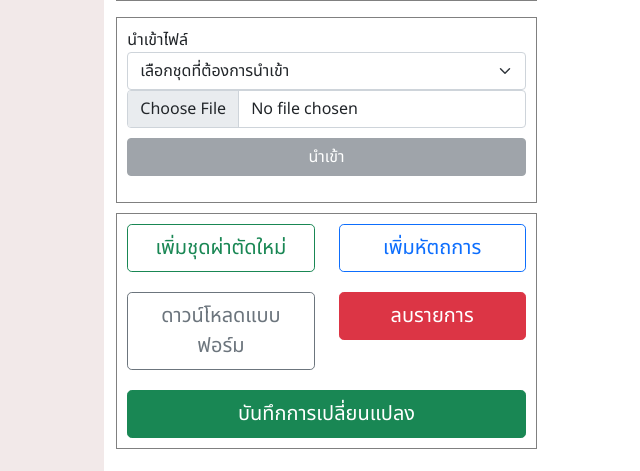
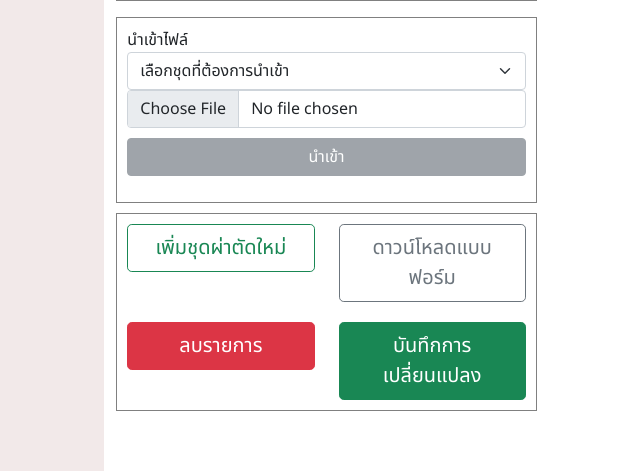
Before and after one commit to kitsanaphon43/Medical, a PHP site: page /setmanager.php in a window 1280 px wide. Shown: the part 465-936 px from the top of the page, without its empty margins (109-749 px from the left). Run offline with PHP 8.4, Linux system fonts and the light colour scheme; a user stored in the database is signed in; data comes from the database, SQL or seed files in the repository; some libraries are stand-ins or nearby versions.

Commit message:
hn cheker

```diff
--- a/src/setmanager.php
+++ b/src/setmanager.php
@@ -237,18 +237,13 @@ if (isset($_GET['id'])) {
               <div class="col-md-6">
                 <a class="btn btn-outline-success btn-lg w-100" data-bs-toggle="modal" data-bs-target="#modalId">เพิ่มชุดผ่าตัดใหม่</a>
               </div>
-
               <div class="col-md-6">
-                <a class="btn  btn-outline-primary  btn-lg w-100" href="items.php">เพิ่มหัตถการ</a>
-              </div>
-
-              <div class="col-md-6">
-                <a class="btn btn-outline-secondary btn-lg w-100" href="excel/sheets/OR-items.xlsx" style="margin-top: 20px;" download>ดาวน์โหลดแบบฟอร์ม</a>
+                  <a class="btn btn-outline-secondary btn-lg w-100" href="excel/sheets/OR-items.xlsx"  download>ดาวน์โหลดแบบฟอร์ม</a>
               </div>
               <div class="col-md-6">
                 <a class="btn btn-danger btn-lg w-100" style="margin-top: 20px;" onclick="delRow()"> ลบรายการ</a>
               </div>
-              <div class="col-md-12">
+              <div class="col-md-6">
                 <a class="btn btn-success btn-lg w-100" style="margin-top: 20px;" onclick="editItemSet()">บันทึกการเปลี่ยนแปลง</a>
               </div>
             </div>
@@ -284,7 +279,6 @@ if (isset($_GET['id'])) {
                   <th scope="col" style="width:10%;">ราคา/ชิ้น</th>
                   <th scope="col" style="width:10%;">ราคา</th>
                   <th scope="col" style="width:15%;">สิทธิ์</th>
-
                 </tr>
 
               </thead>
@@ -293,7 +287,6 @@ if (isset($_GET['id'])) {
               <tfoot>
                 <tr>
                   <th colspan="3"> </th>
-
                   <th style="text-align: right;" colspan="2">ทั้งหมด</th>
                   <th id="showtotal" style="text-align: center;"></th>
                   <th>บาท</th>
```
Also changed, not shown: src/path.php (+13 -3 lines).
